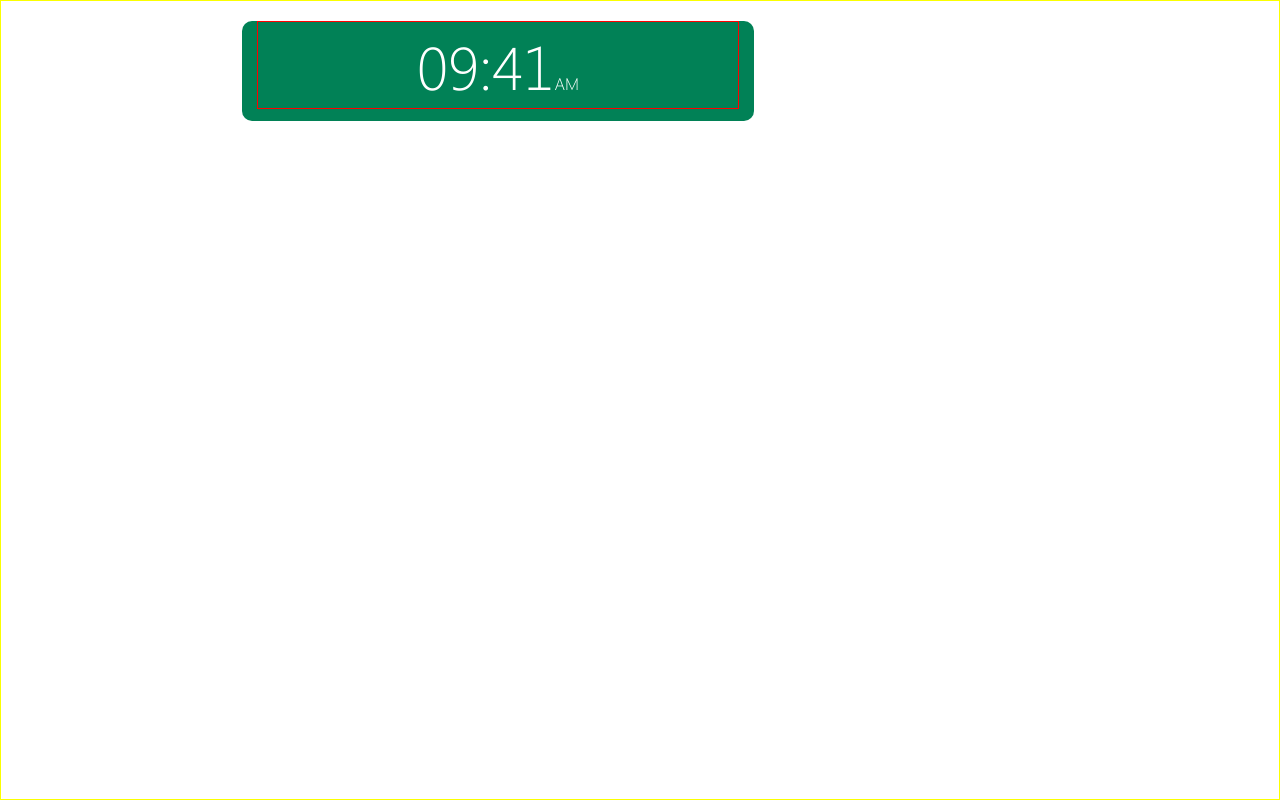
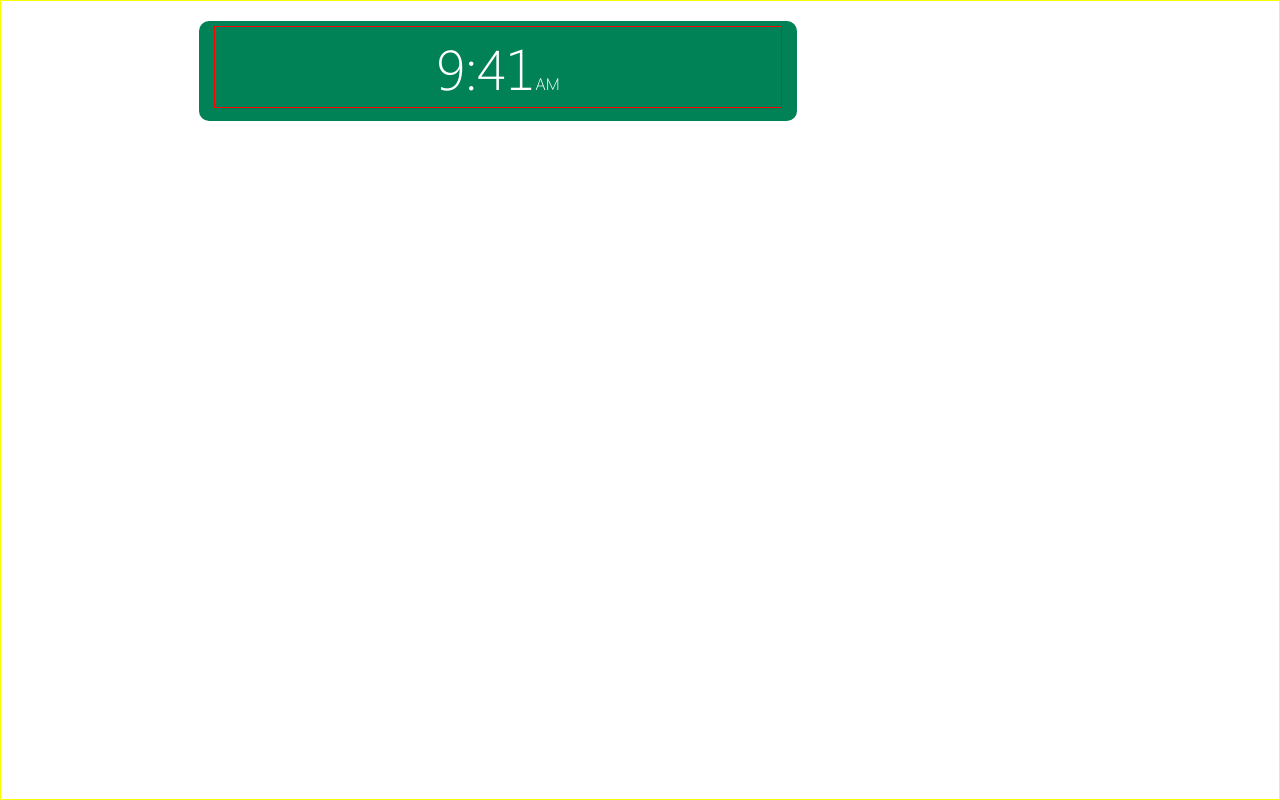
Before and after one commit to student-utility-group/Crescent-School-Student-Utility, a plain HTML site: page project/www/index.html in a window 1280 px wide. Drawn offline with Linux system fonts and the light colour scheme.

Commit message:
Update clock design
Centered time properly, adjusted font sizes and .clock-inner div.

```diff
--- a/project/www/css/style.css
+++ b/project/www/css/style.css
@@ -71,16 +71,17 @@ html, body {
 }
 
 .clock-inner {
+    position: relative;
+    top: 5px;
     text-align: center;
     margin: 0 auto;
     border: 1px solid #F00;
 }
 
 .time {
-    font-size: 4.3em;
+    font-size: 4.0em;
     font-weight: 596; /* This is a very precise design element. Jony Ive designed this. */
     vertical-align:baseline;
-    text-align: center;
 }
 
 .ampm-indicator {
--- a/project/www/index.html
+++ b/project/www/index.html
@@ -44,9 +44,9 @@
                 <div class="row">
                     &nbsp;
                 </div>
-                <div class="clock col-xs-6 center row">
+                <div class="clock col-xs-7 center row">
                     <div class="clock-inner col-xs-12">
-                        <span class="time">09:41</span><span class="ampm-indicator">AM</span>
+                        <span class="time">9:41</span><span class="ampm-indicator">AM</span>
                     </div>
                 </div>
             </div>
```
